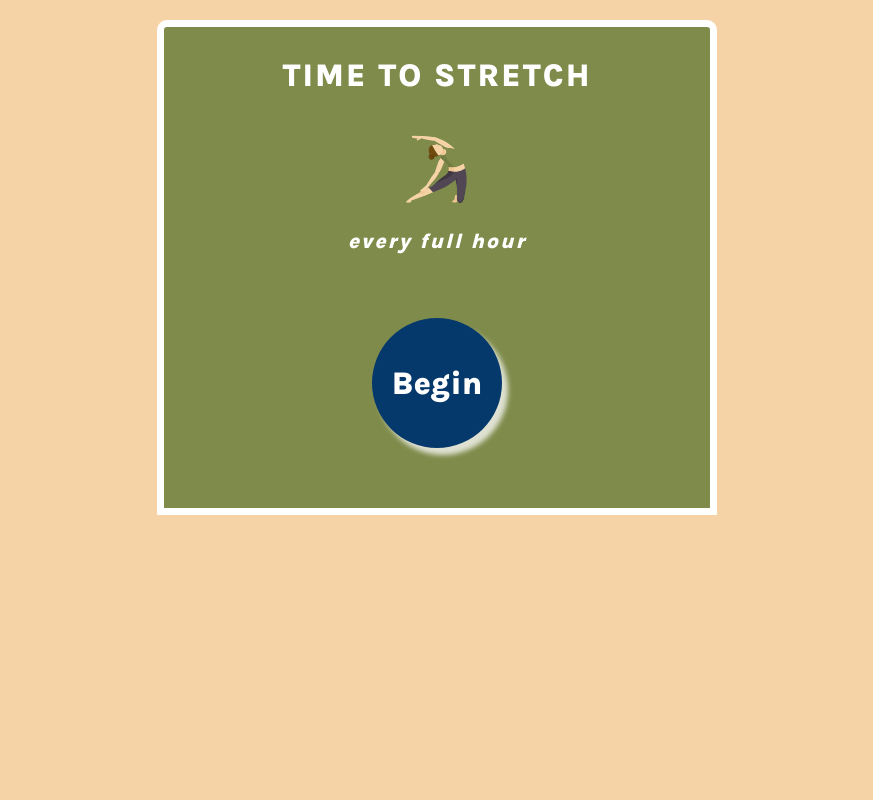
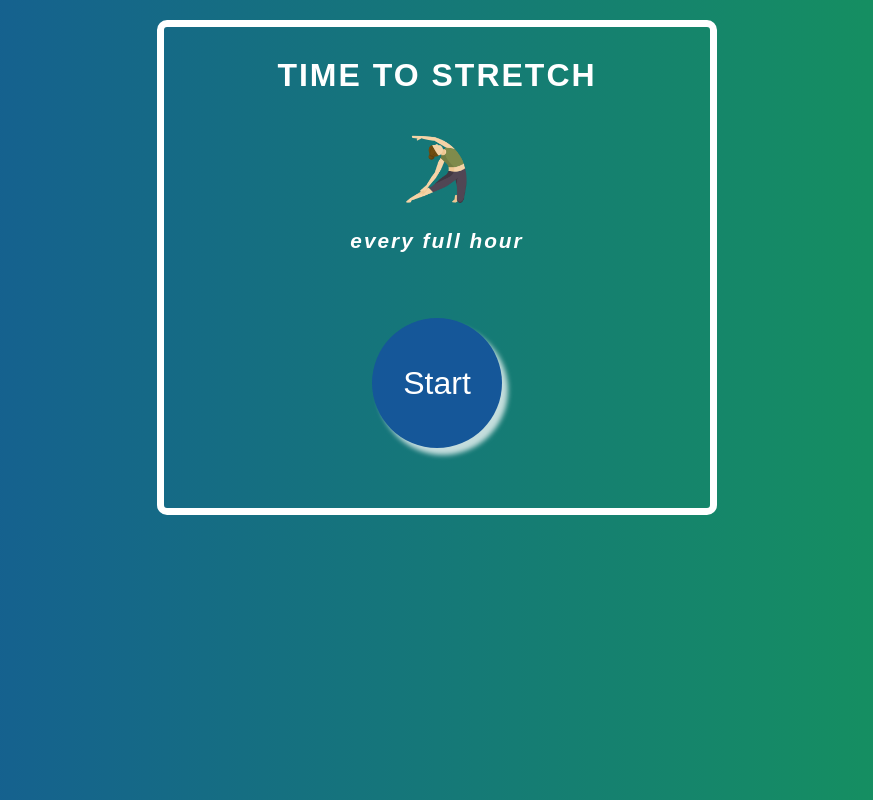
Before and after one commit to MatteoMatteoMatteo/timeToStretch, a React (Create React App) app: page / in a window 1280 px wide. Shown: the whole page, without its empty margins (203-1076 px from the left). Built offline with nearby package versions, Linux system fonts and the light colour scheme.

Commit message:
beautiful

```diff
--- a/src/App.css
+++ b/src/App.css
@@ -1,3 +1,7 @@
+
+
+
+
 .wrapper{
   max-width: 600px;
   margin: auto;
@@ -22,9 +26,9 @@
   font-weight: bolder;
   color: white;
   letter-spacing: 2px;
-  background-color: #7f8b4b;
+
   border: solid 7px white;
-  border-radius: 10px 10px 0px 0px;
+  border-radius: 10px 10px 10px 10px;
   text-align: center;
   justify-content: flex-start;
   align-items: center;
@@ -34,7 +38,7 @@
 .button {
   width: 130px;
   height: 130px;
-  background-color: #05386b;
+  background-color: #155799;
   border: none;
   color: white;
   text-align: center;
--- a/src/App.js
+++ b/src/App.js
@@ -155,7 +155,7 @@ function App() {
                 handleAll();
               }}
               className={liClasses}>
-              Begin
+              Start
             </button>
           )}
           <img src={gif} style={{ display: song ? 'block' : 'none', width: '300px' }}></img>
--- a/src/index.css
+++ b/src/index.css
@@ -3,17 +3,23 @@
   padding: 0;
 }
 
+@import url('https://fonts.googleapis.com/css2?family=Dosis:wght@600;700&display=swap');
+
 body {
-  font-family: "Karla", sans-serif;
+font-family: 'Dosis', sans-serif;
   -webkit-font-smoothing: antialiased;
   -moz-osx-font-smoothing: grayscale;
-  background-color: #f5d3a6;
+  background: #159957;  /* fallback for old browsers */
+  background: -webkit-linear-gradient(to right, #155799, #159957);  /* Chrome 10-25, Safari 5.1-6 */
+  background: linear-gradient(to right, #155799, #159957); /* W3C, IE 10+/ Edge, Firefox 16+, Chrome 26+, Opera 12+, Safari 7+ */
+
+
 }
 
 code {
-  font-family: "Karla", sans-serif;
-  background-color: #f5d3a6;
+font-family: 'Dosis', sans-serif;
+
 }
 button {
-  font-family: "Karla", sans-serif;
+font-family: 'Dosis', sans-serif;
 }
```
